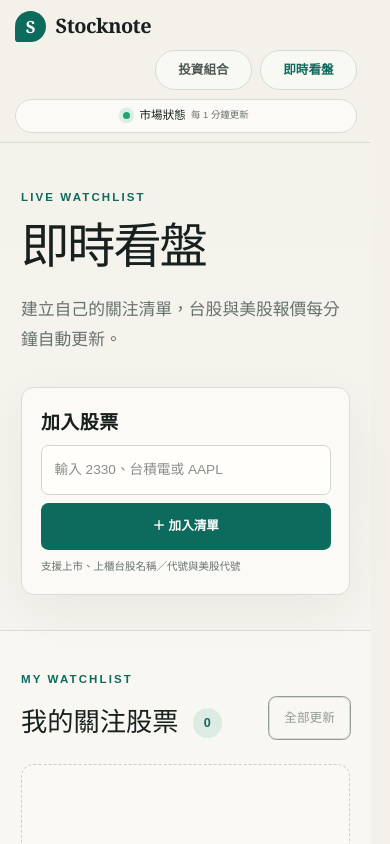
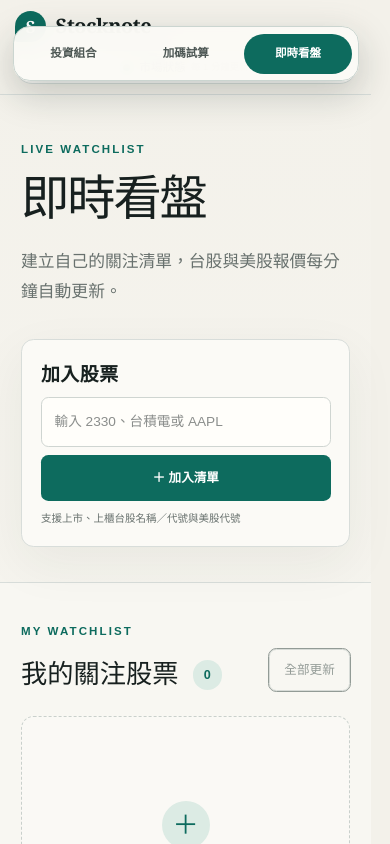
Before and after one commit to hsuanchen6918/Stocknote, a Next.js app: page /watchlist in a window 390 px wide. Shown: the top 844 px of the page. Built offline with nearby package versions, Linux system fonts and the light colour scheme.

Commit message:
Fix mobile watchlist navigation

```diff
--- a/app/globals.css
+++ b/app/globals.css
@@ -185,4 +185,12 @@ footer{max-width:1280px;margin:0 auto;padding:26px 28px 45px;border-top:1px soli
 .watch-empty{display:grid;place-items:center;padding:80px 20px;border:1px dashed #c9d0cc;border-radius:12px;background:rgba(251,250,246,.65);text-align:center;}
 .watch-empty span{display:grid;place-items:center;width:46px;height:46px;border-radius:50%;background:var(--mint);color:var(--teal);font-size:25px;}.watch-empty h2{margin:18px 0 8px;font:500 25px Georgia,"Noto Serif TC",serif;}.watch-empty p{margin:0;color:var(--muted);font-size:12px;}
 @media(max-width:1000px){.watch-grid{grid-template-columns:repeat(2,minmax(0,1fr));}.watch-hero{grid-template-columns:1fr;gap:30px;}.watch-add{max-width:620px;}}
-@media(max-width:800px){.watch-topbar nav{width:auto;order:2;margin-left:auto}.watch-topbar nav a{min-width:92px}.watch-topbar .status{order:3}.watch-hero{padding:44px 20px 34px;}.watch-add{padding:18px}.watch-board{padding:38px 20px 60px}.watch-grid{grid-template-columns:1fr}.watch-price strong{font-size:32px}.watch-heading .outline{display:block}.watch-heading h2{font-size:25px}.watch-add>div{grid-template-columns:1fr}.watch-add button{padding:13px}.watch-notice{top:145px;}}
+@media(max-width:800px){
+  .watch-page{padding-bottom:calc(78px + env(safe-area-inset-bottom));}
+  .watch-topbar{padding-top:max(10px,env(safe-area-inset-top));}
+  .watch-topbar nav{position:fixed;z-index:70;left:12px;right:12px;bottom:max(12px,env(safe-area-inset-bottom));order:initial;width:auto;margin:0;padding:6px;gap:5px;border:1px solid #cbd5d0;border-radius:16px;background:rgba(251,250,246,.96);box-shadow:0 12px 35px rgba(20,35,31,.22);backdrop-filter:blur(16px);}
+  .watch-topbar nav a{min-width:0;border:0;background:transparent;padding:11px 6px;font-size:11px;}
+  .watch-topbar nav a.active{background:var(--teal);color:white;}
+  .watch-topbar .status{order:3;}
+  .watch-hero{padding:44px 20px 34px;}.watch-add{padding:18px}.watch-board{padding:38px 20px 60px}.watch-grid{grid-template-columns:1fr}.watch-price strong{font-size:32px}.watch-heading .outline{display:block}.watch-heading h2{font-size:25px}.watch-add>div{grid-template-columns:1fr}.watch-add button{padding:13px}.watch-notice{top:calc(145px + env(safe-area-inset-top));}
+}
--- a/app/watchlist/page.tsx
+++ b/app/watchlist/page.tsx
@@ -132,7 +132,7 @@ export default function WatchlistPage() {
   return <main className="watch-page">
     <header className="topbar watch-topbar">
       <a className="brand" href="/"><span className="brand-mark">S</span><span>Stocknote</span></a>
-      <nav><a href="/">投資組合</a><a className="active" href="/watchlist">即時看盤</a></nav>
+      <nav aria-label="主要功能"><a href="/#portfolio">投資組合</a><a href="/#simulator">加碼試算</a><a className="active" href="/watchlist">即時看盤</a></nav>
       <div className="status"><span className="live-dot" /> {openCount ? `${openCount} 檔交易中` : "市場狀態"}<small>{latest ? `更新 ${formatTime(latest)}` : "每 1 分鐘更新"}</small></div>
     </header>
 
```
